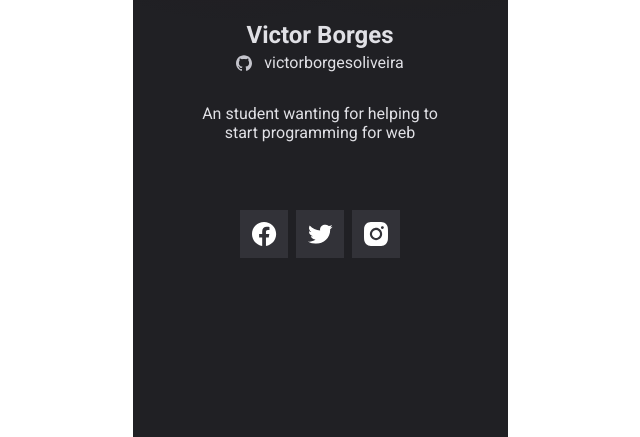
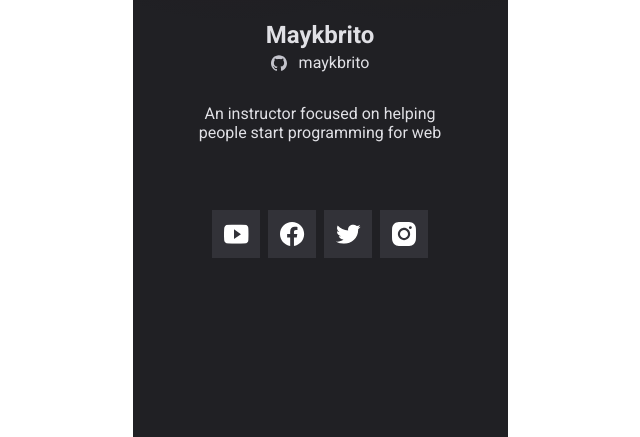
Before and after one commit to victorborgesoliveira/nlw, a plain HTML site: page index.html in a window 1280 px wide. Shown: the part 375-812 px from the top of the page, without its empty margins (320-960 px from the left). Drawn offline with Linux system fonts and the light colour scheme.

Commit message:
modify card using javascript

```diff
--- a/index.html
+++ b/index.html
@@ -35,49 +35,63 @@
           </span>
 
           <img
-            src="https://avatars.githubusercontent.com/u/88198841?s=400&u=3faa5793e4b83eff324841406125f759a4f691b3&v=4"
+            src="https://lorempixel.com/185/185/people/"
             alt="Foto pessoal"
           />
         </div>
 
-        <h1>Victor Borges</h1>
-        <a href="https://github.com/victorborgesoliveira">
+        <h1 id="userName">Maykbrito</h1>
+        <a href="https://github.com/maykbrito">
           <img src="images/github.svg" alt="ícone github" />
-          victorborgesoliveira</a
+          maykbrito</a
         >
 
-        <p>An student wanting for helping to start programming for web</p>
+        <p>An instructor focused on helping people start programming for web</p>
 
-        <ul>
-          <li>
-            <a href="https://facebook.com/Victor Borges">
-              <img
-                src="images/facebook.svg"
-                alt="ícone facebook"
-                target="_blank"
-              />
+        <ul id="socialLinks">
+          <li class="youtube">
+            <a href="https://youtube.com/maykbrito" target="_blank">
+              <img src="images/youtube.svg" alt="ícone facebook" />
             </a>
           </li>
-          <li>
-            <a href="https://twitter.com/micoleaonoiado">
-              <img
-                src="images/twitter.svg"
-                alt="ícone twitter"
-                target="_blank"
-              />
+          <li class="facebook">
+            <a href="https://facebook.com/maykbrito" target="_blank">
+              <img src="images/facebook.svg" alt="ícone facebook" />
             </a>
           </li>
-          <li>
-            <a href="https://instagram.com/vitinrt7">
-              <img
-                src="images/instagram.svg"
-                alt="ícone instagram"
-                target="_blank"
-              />
+          <li class="twitter">
+            <a href="https://twitter.com/maykbrito" target="_blank">
+              <img src="images/twitter.svg" alt="ícone twitter" />
+            </a>
+          </li>
+          <li class="instagram">
+            <a href="https://instagram.com/maykbrito" target="_blank">
+              <img src="images/instagram.svg" alt="ícone instagram" />
             </a>
           </li>
         </ul>
       </div>
     </main>
+    <script>
+      const LinksSocialMedia = {
+        github: 'victorborgesdeoliveira',
+        youtube: 'jakelinygracielly',
+        facebook: 'victor.borges',
+        twitter: 'leaonoiado',
+        instagram: 'vitinrt7'
+      }
+
+      function changeSocialMediaLinks() {
+        for (let li of socialLinks.children) {
+          const social = li.getAttribute('class')
+
+          li.children[0].href = `http://${social}.com/${LinksSocialMedia[social]}`
+
+          alert(li.children[0].href)
+        }
+      }
+
+      changeSocialMediaLinks()
+    </script>
   </body>
 </html>
```
Also changed, not shown: images/lorempixel.svg (added).
